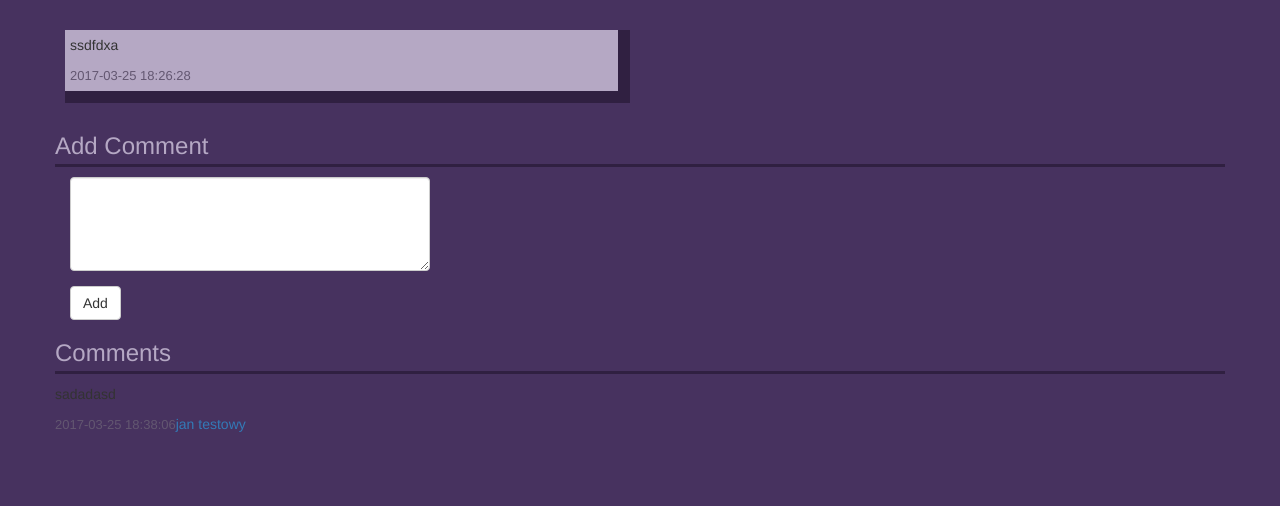
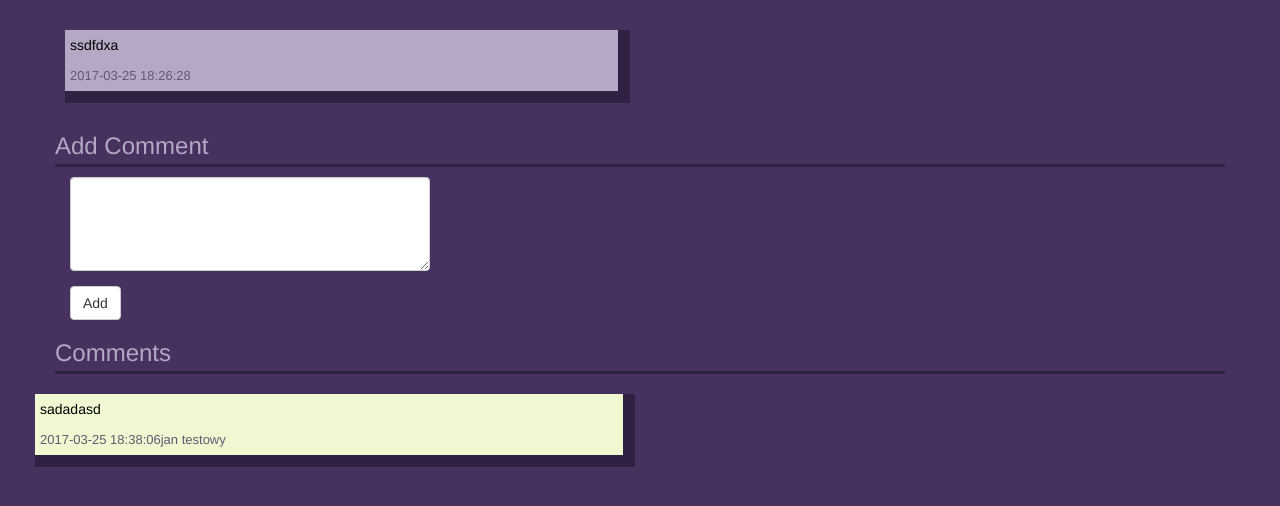
Before and after one commit to mkostrzycki/something-like-twitter, a PHP site: page /page_tweet.php?id=5 in a window 1280 px wide. Shown: the part 52-558 px from the top of the page. Run offline with PHP 8.4, Linux system fonts and the light colour scheme; the visitor is signed in with stand-in values (Sample User, id 1); data comes from the database, SQL or seed files in the repository; some libraries are stand-ins or nearby versions.

Commit message:
Added some styles

```diff
--- a/css/style.css
+++ b/css/style.css
@@ -31,20 +31,71 @@
     padding: 10px;
 }
 
-.tweet {
+.tweet,
+.comment,
+.message {
     border-right: 12px solid #302041;
     border-bottom: 12px solid #302041;
-    background-color: #B5A8C4;
     padding: 5px;
     margin: 10px -5px;
 }
 
-.tweet-date {
+.tweet {
+    background-color: #B5A8C4;
+    color: black;
+}
+
+.comment {
+    background-color: #F0F8D1;
+    color: black;
+}
+
+.message {
+    background-color: #FFF6D7;
+    color: black;
+}
+
+.tweet-date,
+.comment-date,
+.message-date {
     font-size: small;
     color: #635771;
 }
 
-.tweets {
+.open-tweet,
+.open-message {
+    border-left: 1px solid;
+    margin-left: 2px;
+    padding-left: 2px;
+}
+
+.tweet-username a {
+    font-size: small;
+    color: #635771;
+}
+
+.comment-username a {
+    font-size: small;
+    color: #B4C570;
+}
+
+.message-username a {
+    font-size: small;
+    color: #CEB974;
+}
+
+.open-tweet a {
+    font-size: small;
+    color: #635771;
+}
+
+.open-message a {
+    font-size: small;
+    color: #CEB974;
+}
+
+.tweets,
+.messages {
   /* wyświetlają się horyzontalnie */
   display: flex;
   /* łamanie wierszy */
```
Also changed, not shown: index.php (+7 -4 lines), page_messages.php (+14 -8 lines).
